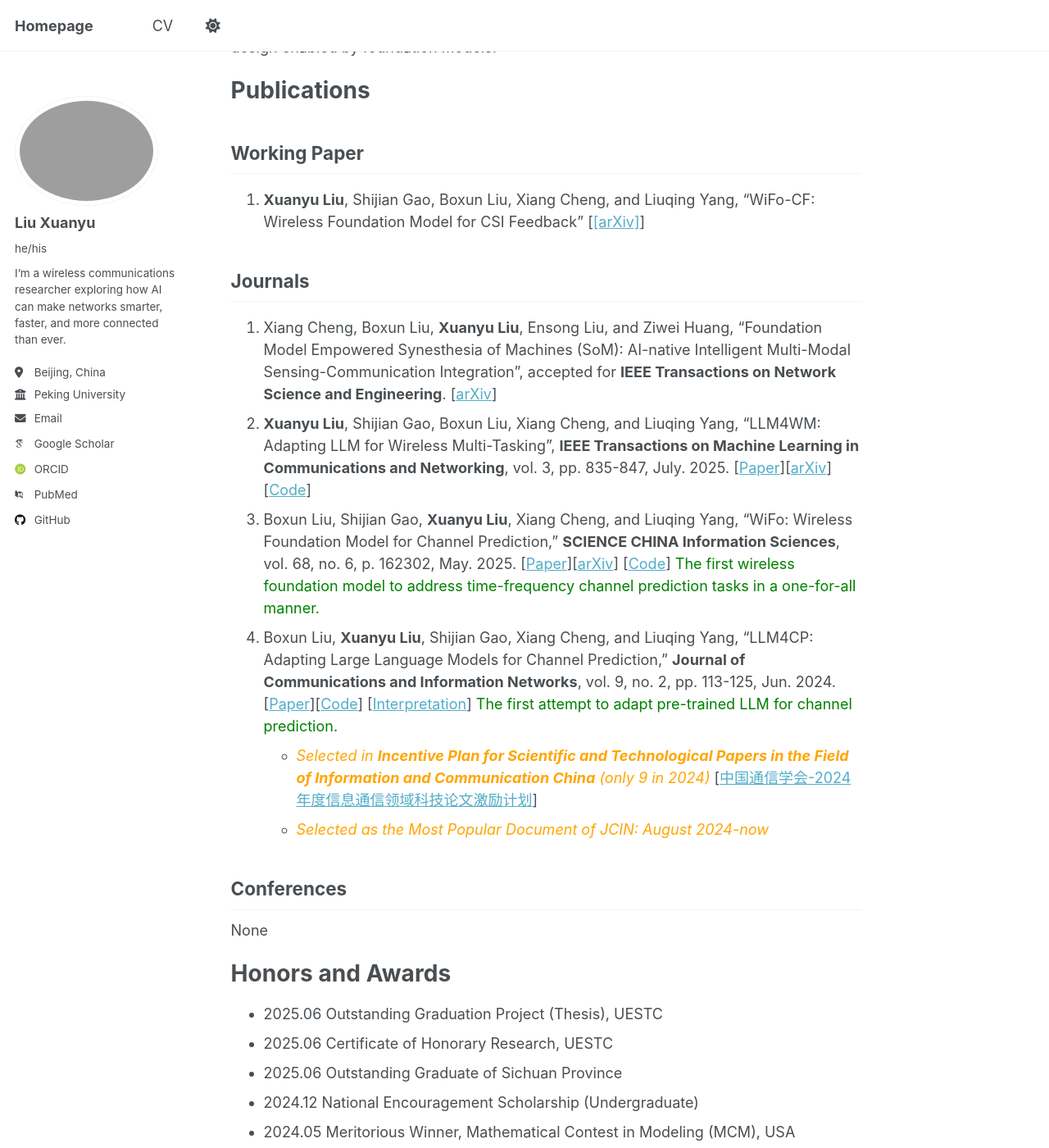
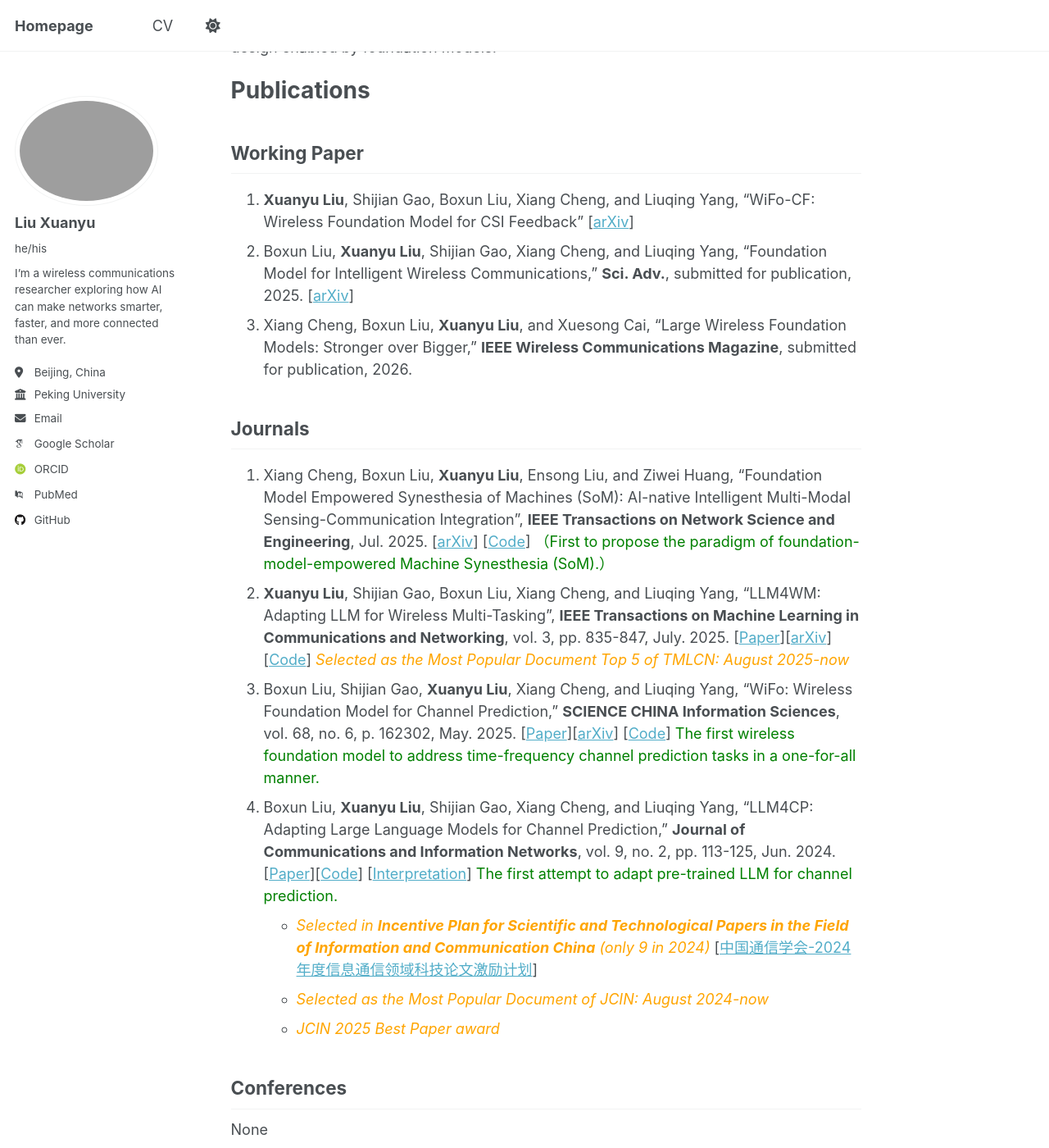
Before and after one commit to xuanyv/xuanyv.github.io, a Jekyll site: the page built from _pages/about.md, in a window 1280 px wide and 1400 px high, scrolled down 310 px. Shown: the whole window at 82% size. Built offline with Jekyll 4.4.1, drawn with Linux system fonts in a browser that asks for light colours; some web fonts are replaced; a script that is not in the unit is left out.

Commit message:
Update about.md

```diff
--- a/_pages/about.md
+++ b/_pages/about.md
@@ -14,18 +14,21 @@ My research interests include AI-empowered wireless system design and adaptive c
 # Publications
 ## Working Paper
 
-1. **Xuanyu Liu**, Shijian Gao, Boxun Liu, Xiang Cheng, and Liuqing Yang, "WiFo-CF: Wireless Foundation Model for CSI Feedback" [[[arXiv]](https://arxiv.org/abs/2508.04068)]
-
+1. **Xuanyu Liu**, Shijian Gao, Boxun Liu, Xiang Cheng, and Liuqing Yang, "WiFo-CF: Wireless Foundation Model for CSI Feedback" [[arXiv](https://arxiv.org/abs/2508.04068)]
+2. Boxun Liu, **Xuanyu Liu**, Shijian Gao, Xiang Cheng, and Liuqing Yang, "Foundation Model for Intelligent Wireless Communications," **Sci. Adv.**, submitted for publication, 2025. [[arXiv](https://arxiv.org/abs/2511.22222)]
+3. Xiang Cheng, Boxun Liu, **Xuanyu Liu**, and Xuesong Cai, "Large Wireless Foundation Models: Stronger over Bigger," **IEEE Wireless Communications Magazine**, submitted for publication, 2026.
 
 ## Journals
 
-1. Xiang Cheng, Boxun Liu, **Xuanyu Liu**, Ensong Liu, and Ziwei Huang, "Foundation Model Empowered Synesthesia of Machines (SoM): AI-native Intelligent Multi-Modal Sensing-Communication Integration", accepted for **IEEE Transactions on Network Science and Engineering**. [[arXiv](https://arxiv.org/abs/2506.07647)]
+1. Xiang Cheng, Boxun Liu, **Xuanyu Liu**, Ensong Liu, and Ziwei Huang, "Foundation Model Empowered Synesthesia of Machines (SoM): AI-native Intelligent Multi-Modal Sensing-Communication Integration", **IEEE Transactions on Network Science and Engineering**, Jul. 2025. [[arXiv](https://arxiv.org/abs/2506.07647)] [[Code](https://github.com/liuboxun/FM4SoM)]
+   <span style="color:green;">（First to propose the paradigm of foundation-model-empowered Machine Synesthesia (SoM).）</span>
 2. **Xuanyu Liu**, Shijian Gao, Boxun Liu, Xiang Cheng, and Liuqing Yang, "LLM4WM: Adapting LLM for Wireless Multi-Tasking", **IEEE Transactions on Machine Learning in Communications and Networking**, vol. 3, pp. 835-847, July. 2025. [[Paper](https://ieeexplore.ieee.org/document/11071329)][[arXiv](https://arxiv.org/abs/2501.12983)][[Code](https://github.com/xuanyv/LLM4WM)]
+   <span style="color:orange;">*Selected as the Most Popular Document Top 5 of TMLCN: August 2025-now*</span>
 3. Boxun Liu, Shijian Gao, **Xuanyu Liu**, Xiang Cheng, and Liuqing Yang, "WiFo: Wireless Foundation Model for Channel Prediction," **SCIENCE CHINA Information Sciences**, vol. 68, no. 6, p. 162302, May. 2025. [[Paper](https://www.sciengine.com/SCIS/doi/10.1007/s11432-025-4349-0)][[arXiv](https://arxiv.org/pdf/2412.08908)] [[Code](https://github.com/liuboxun/WiFo)] <span style="color:green;">The first wireless foundation model to address time-frequency channel prediction tasks in a one-for-all manner.</span>
 4. Boxun Liu, **Xuanyu Liu**, Shijian Gao, Xiang Cheng, and Liuqing Yang, "LLM4CP: Adapting Large Language Models for Channel Prediction," **Journal of Communications and Information Networks**, vol. 9, no. 2, pp. 113-125, Jun. 2024. [[Paper](https://ieeexplore.ieee.org/document/10582829)][[Code](https://github.com/liuboxun/LLM4CP)] [[Interpretation](https://mp.weixin.qq.com/s/HRigvdlC1jcfs-NFzSxMow)] <span style="color:green;">The first attempt to adapt pre-trained LLM for channel prediction.</span>
   *  <span style="color:orange;">*Selected in **Incentive Plan for Scientific and Technological Papers in the Field of Information and Communication China** (only 9 in 2024)*</span> [[中国通信学会-2024年度信息通信领域科技论文激励计划](https://www.china-cic.cn/Detail/24/6211/6211)]
   *  <span style="color:orange;">*Selected as the Most Popular Document of JCIN: August 2024-now*</span>
-
+  *  <span style="color:orange;">*JCIN 2025 Best Paper award*</span>
 
 ## Conferences
 
```
